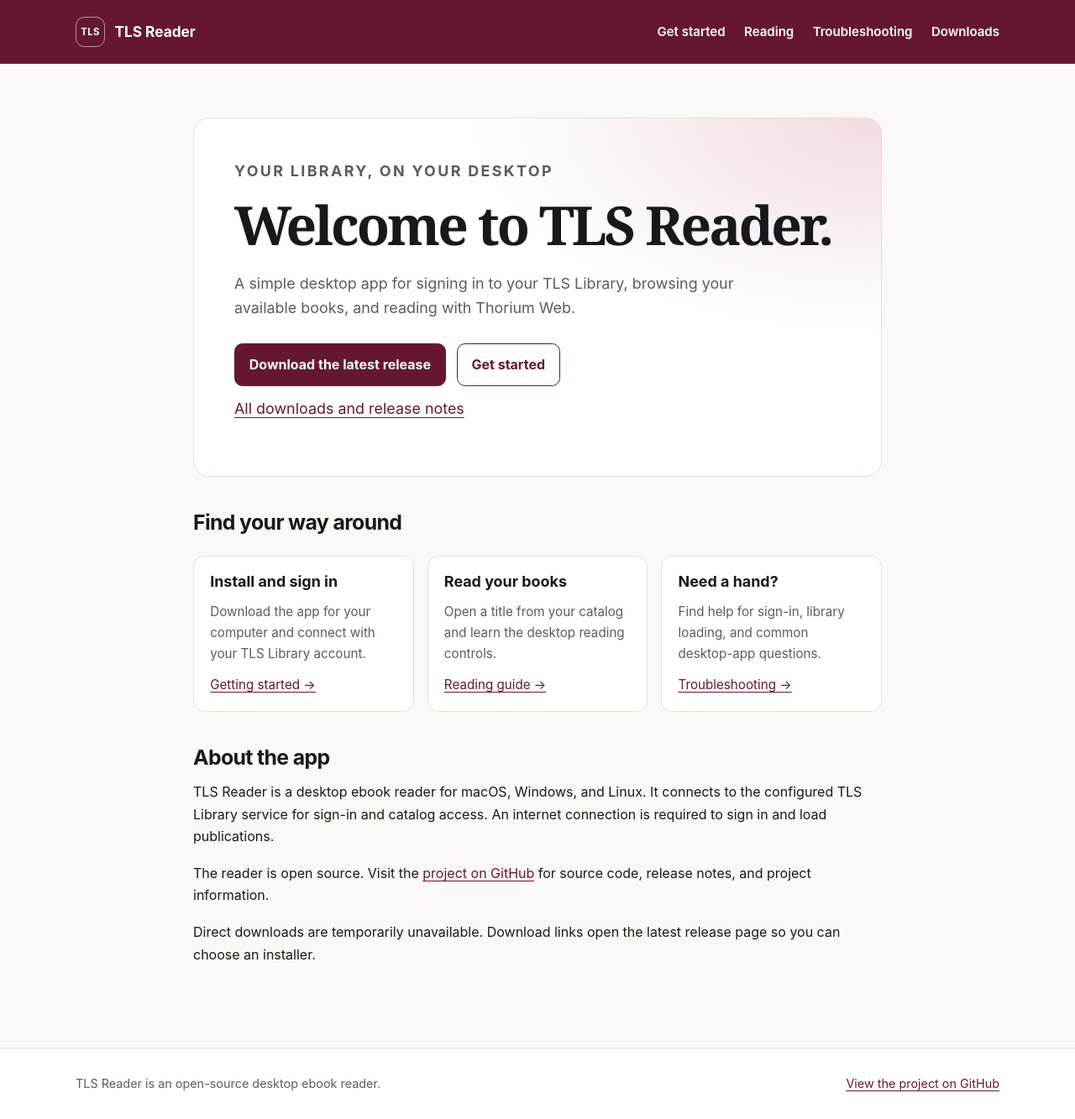
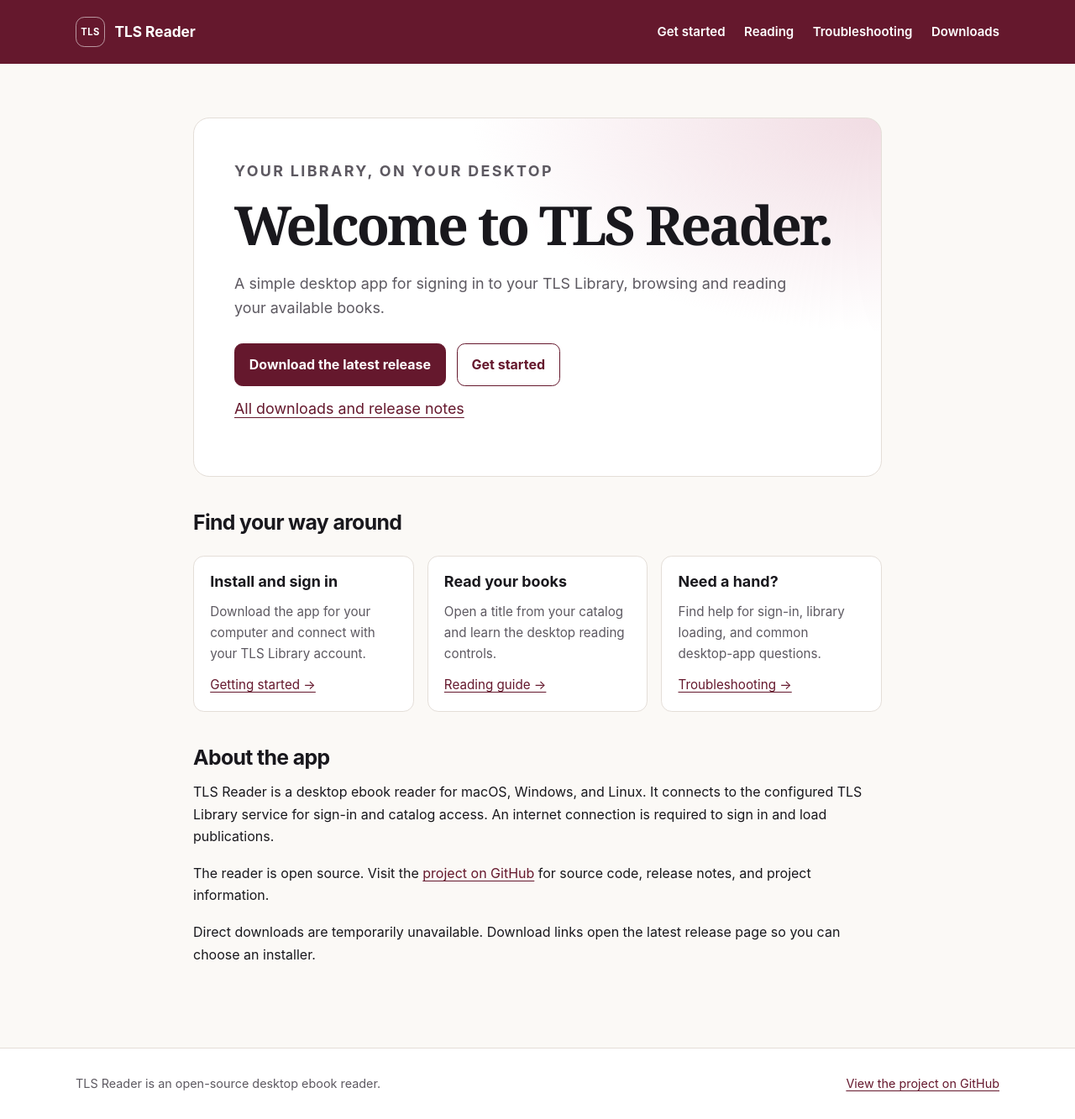
Before and after one commit to thorrsson/tls-reader, a Jekyll site: the page built from docs/index.md, in a window 1280 px wide. Shown: the whole page at 84% size. Built offline with Jekyll 4.4.1, drawn with Linux system fonts in a browser that asks for light colours; comment, search, counter and statistics services are not loaded.

Commit message:
Update app description for clarity

```diff
--- a/docs/index.md
+++ b/docs/index.md
@@ -6,7 +6,7 @@
 <section class="hero">
   <p class="eyebrow">Your library, on your desktop</p>
   <h1>Welcome to TLS Reader.</h1>
-  <p>A simple desktop app for signing in to your TLS Library, browsing your available books, and reading with Thorium Web.</p>
+  <p>A simple desktop app for signing in to your TLS Library, browsing and reading your available books.</p>
   <div class="actions">
     <a class="button" href="https://github.com/thorrsson/tls-reader/releases/latest" data-download="auto">Download the latest release</a>
     <a class="button secondary" href="{{ '/getting-started/' | relative_url }}">Get started</a>
```
